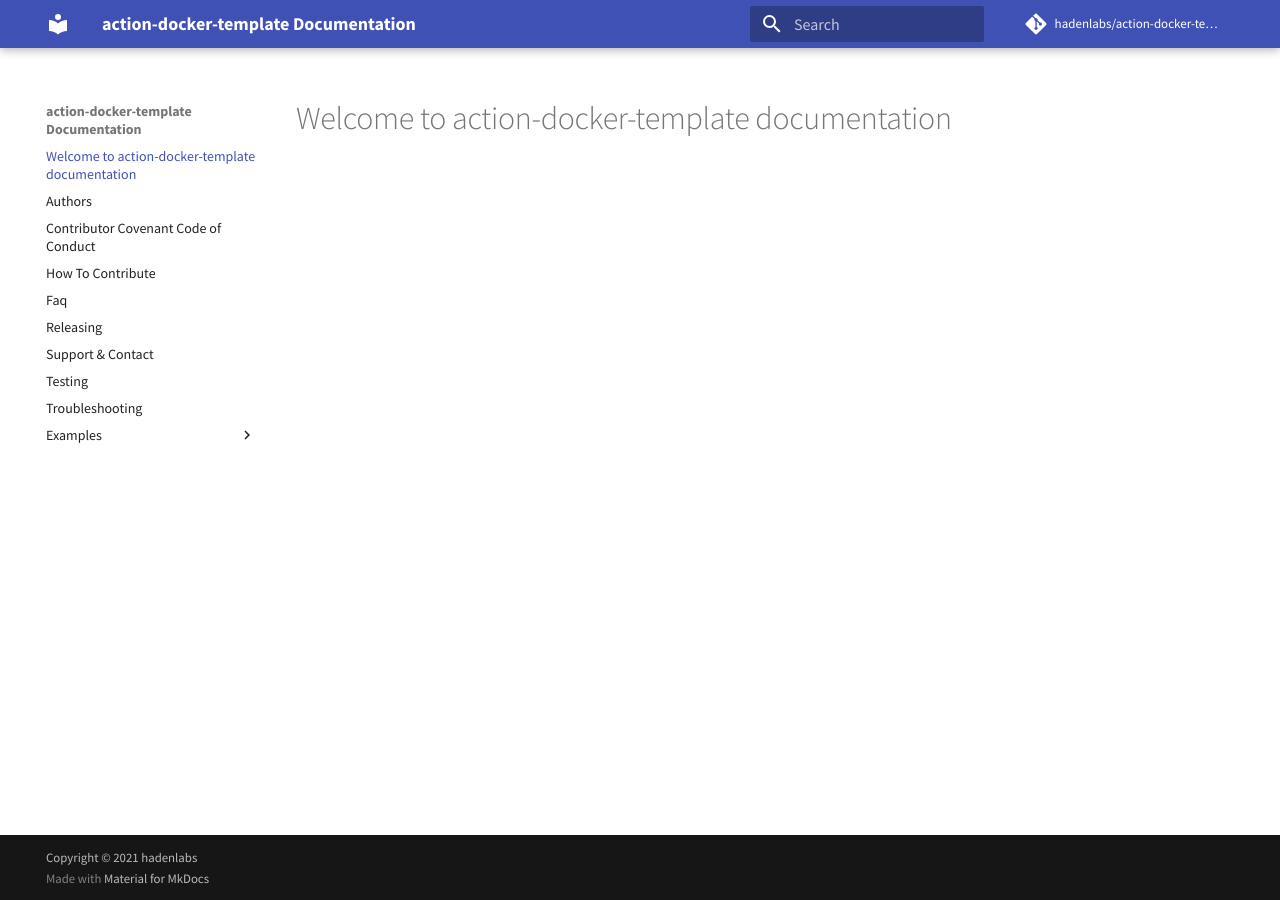
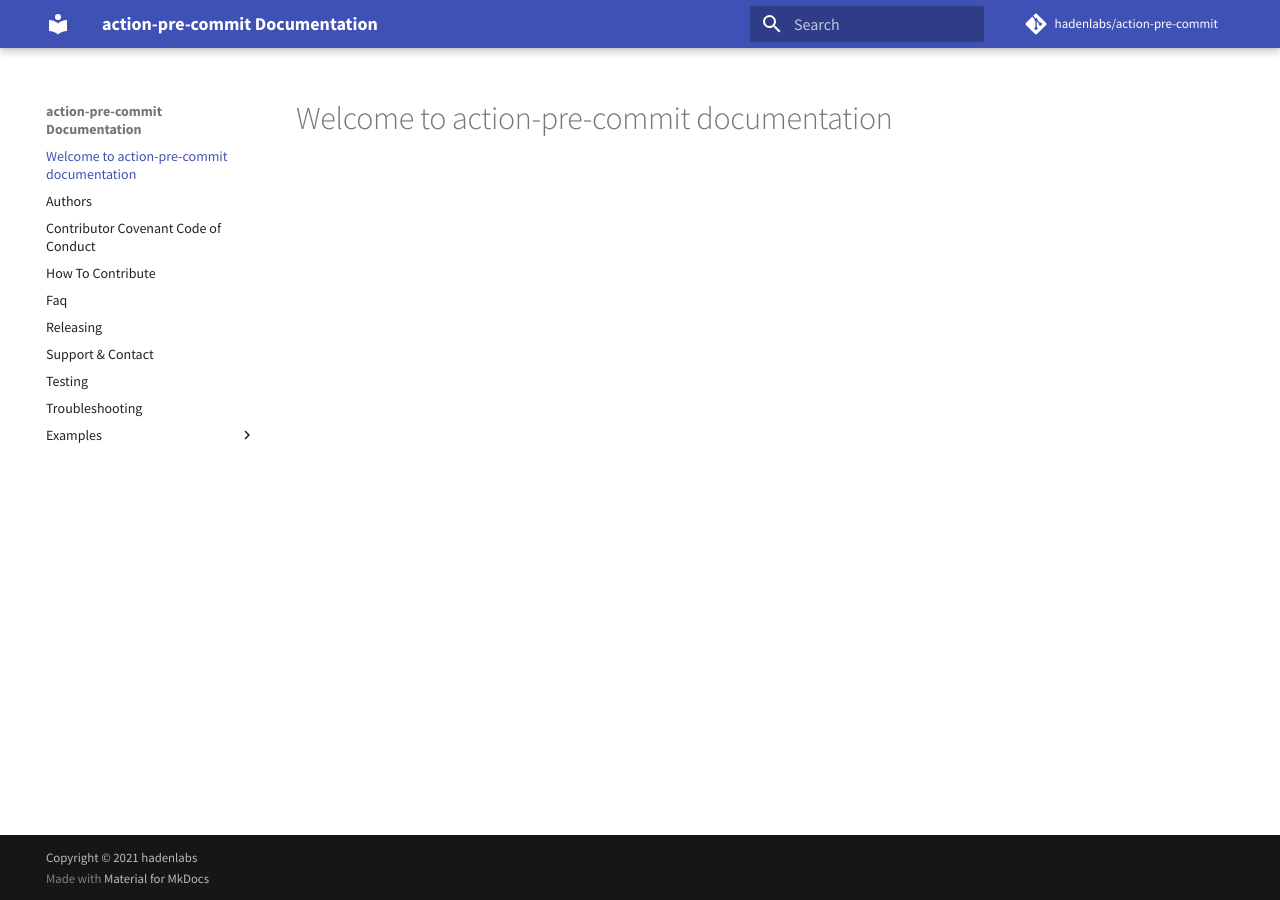
Before and after one commit to hadenlabs/action-pre-commit, an MkDocs documentation site: the page built from docs/index.md, in a window 1280 px wide. Built offline with MkDocs 1.6.1 and Material for MkDocs 9.7.7, drawn with Linux system fonts in a browser that asks for light colours; comment, search, counter and statistics services are not loaded.

Commit message:
refactor: name project (#1)

```diff
--- a/.tmuxinator.yml
+++ b/.tmuxinator.yml
@@ -1,5 +1,5 @@
-# ~/.tmuxinator/action-docker-template.yml
-name: action-docker-template
+# ~/.tmuxinator/action-pre-commit.yml
+name: action-pre-commit
 root: ./
 # Optional tmux socket
 # socket_name: foo
@@ -25,7 +25,7 @@ on_project_start: make environment
 # on_project_stop: make docker.down
 
 # Runs in each window and pane before window/pane specific commands. Useful for setting up interpreter versions.
-# pre_window: eval $(env-secrets bw github.com/hadenlabs/action-docker-template)
+# pre_window: eval $(env-secrets bw github.com/hadenlabs/action-pre-commit)
 # Pass command line options to tmux. Useful for specifying a different tmux.conf.
 # tmux_options: -f ~/.tmux.mac.conf
 
--- a/.todocheck.yaml
+++ b/.todocheck.yaml
@@ -1,4 +1,4 @@
-origin: github.com/hadenlabs/action-docker-template
+origin: github.com/hadenlabs/action-pre-commit
 issue_tracker: GITHUB
 auth:
   type: none
--- a/docs/contributing.md
+++ b/docs/contributing.md
@@ -1,6 +1,6 @@
 # How To Contribute
 
-Contributions to action-docker-template are welcome.
+Contributions to action-pre-commit are welcome.
 
 ## Getting Started
 
@@ -48,15 +48,15 @@ Use [slash convention]() with the same leaders as `commits` e.g.:
 
 ### Code Submission
 
-1.  See if a [Pull Request](https://github.com/hadenlabs/action-docker-template/pull-requests/) exists
+1.  See if a [Pull Request](https://github.com/hadenlabs/action-pre-commit/pull-requests/) exists
     - Add some comments or review the code to help it along
     - Don\'t be afraid to comment when logic needs clarification
-2.  Create a Fork and open a [Pull Request](https://github.com/hadenlabs/action-docker-template/pull-requests/) if needed
+2.  Create a Fork and open a [Pull Request](https://github.com/hadenlabs/action-pre-commit/pull-requests/) if needed
 
 ### Code Review
 
 - Anyone can review code
-- Any [Pull Request](https://github.com/hadenlabs/action-docker-template/pull-requests/) should be closed or merged within a week
+- Any [Pull Request](https://github.com/hadenlabs/action-pre-commit/pull-requests/) should be closed or merged within a week
 
 ### Code Acceptance
 
--- a/docs/index.md
+++ b/docs/index.md
@@ -1 +1 @@
-# Welcome to action-docker-template documentation
+# Welcome to action-pre-commit documentation
--- a/docs/releasing.md
+++ b/docs/releasing.md
@@ -2,7 +2,7 @@
 
 ## Bump a new version
 
-Make a new version of action-docker-template in the following steps:
+Make a new version of action-pre-commit in the following steps:
 
 - Make sure everything is commit to github.com.
 - Update `CHANGELOG.md` with the next version.
--- a/mkdocs.yml
+++ b/mkdocs.yml
@@ -1,4 +1,4 @@
-site_name: action-docker-template Documentation
+site_name: action-pre-commit Documentation
 theme: 'material'
 markdown_extensions:
   - toc:
@@ -15,8 +15,8 @@ extra:
   font:
     text: 'Source Sans Pro'
 
-repo_name: 'hadenlabs/action-docker-template'
-repo_url: 'https://github.com/hadenlabs/action-docker-template'
+repo_name: 'hadenlabs/action-pre-commit'
+repo_url: 'https://github.com/hadenlabs/action-pre-commit'
 copyright: 'Copyright © 2021 <a href="https://hadenlabs.com">hadenlabs</a>'
 
 google_analytics:
--- a/setup.cfg
+++ b/setup.cfg
@@ -64,7 +64,7 @@ test = pytest
 norecursedirs = "build" "docs" "docs[\/]_build" ".egg"
 addopts =
 	-s -v
-	--cov action-docker-template
+	--cov action-pre-commit
 	--cov-report html
 	--no-cov-on-fail
 	--capture=no
```
Also changed, not shown: action.yml (+3 -7 lines), package.json (+5 -5 lines), 6 other files.
